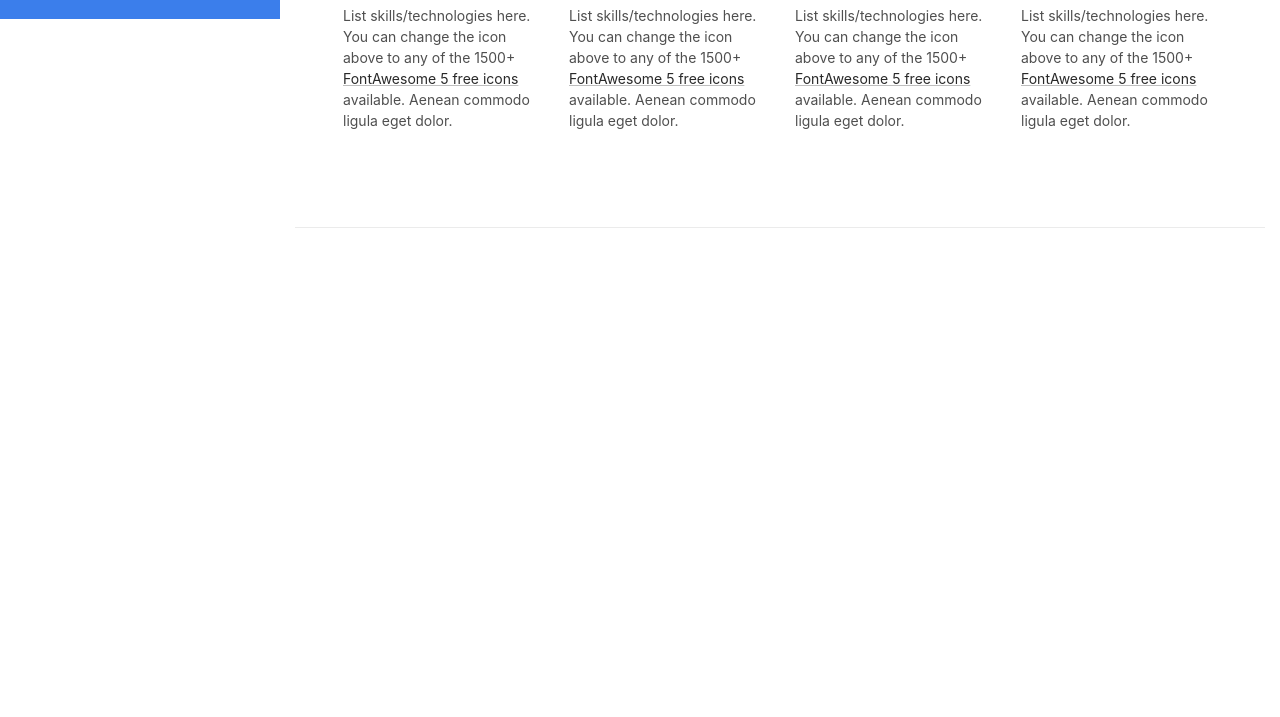
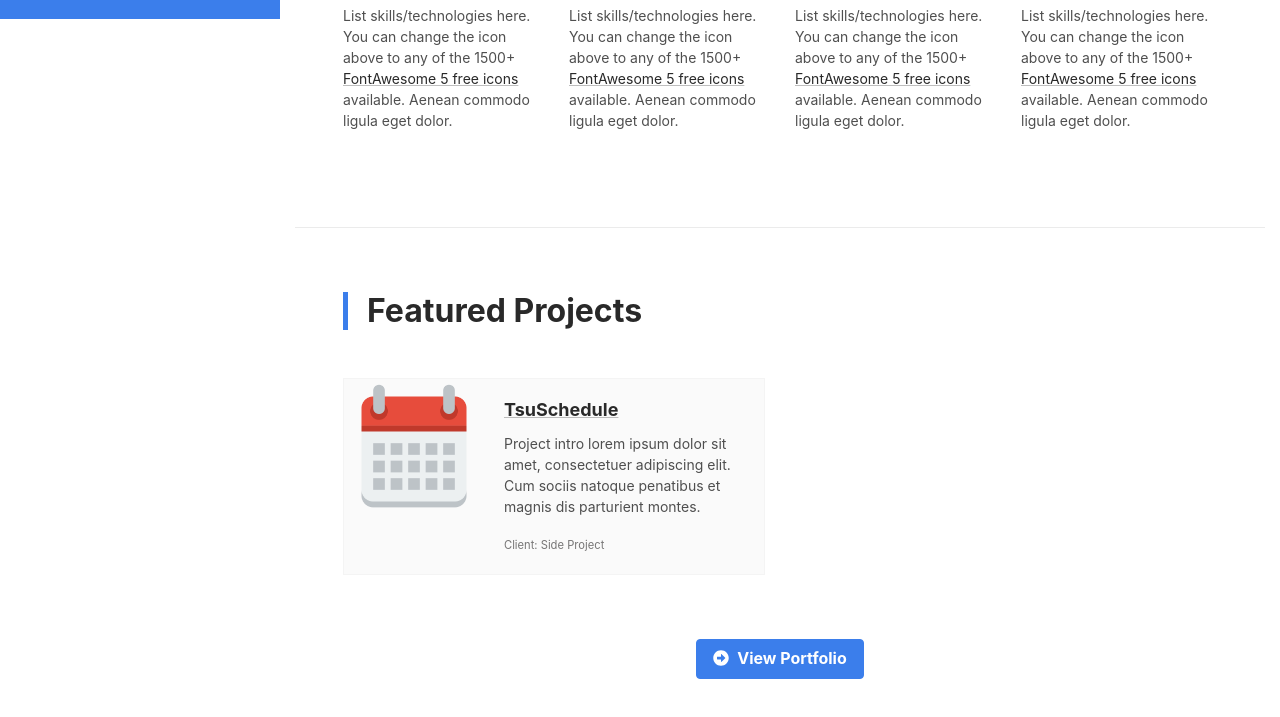
Before and after one commit to Mirianashvili/Mirianashvili.github.io, a plain HTML site: page index.html in a window 1280 px wide. Shown: the part 781-1498 px from the top of the page. Before the commit the page ends 1025 px from the top, so only its background shows below. Drawn offline with nearby package versions, Linux system fonts and the light colour scheme.

Commit message:
about page add portfolio item list

```diff
--- a/index.html
+++ b/index.html
@@ -127,6 +127,40 @@
 		</section>
 
 		<div class="container"><hr></div>
+
+		<section class="featured-section p-3 p-lg-5">
+			<div class="container">
+				<h2 class="section-title font-weight-bold mb-5">Featured Projects</h2>
+				<div class="row">
+					<div class="col-md-6 mb-5">
+						<div class="card project-card">
+							<div class="row no-gutters">
+								<div class="col-lg-4 card-img-holder">
+									<img src="assets/images/calendar.png" class="card-img" alt="image">
+								</div>
+								<div class="col-lg-8">
+									<div class="card-body">
+										<h5 class="card-title"><a href="project.html" class="theme-link">TsuSchedule</a></h5>
+										<p class="card-text">Project intro lorem ipsum dolor sit amet, consectetuer adipiscing elit. Cum sociis natoque penatibus et magnis dis parturient montes.</p>
+										<p class="card-text"><small class="text-muted">Client: Side Project</small></p>
+									</div>
+								</div>
+							</div>
+							<div class="link-mask">
+								<a class="link-mask-link" href="project.html"></a>
+								<div class="link-mask-text">
+									<a class="btn btn-secondary" href="project.html">
+										<svg class="svg-inline--fa fa-eye fa-w-18 mr-2" aria-hidden="true" focusable="false" data-prefix="fas" data-icon="eye" role="img" xmlns="http://www.w3.org/2000/svg" viewBox="0 0 576 512" data-fa-i2svg=""><path fill="currentColor" d="M572.52 241.4C518.29 135.59 410.93 64 288 64S57.68 135.64 3.48 241.41a32.35 32.35 0 0 0 0 29.19C57.71 376.41 165.07 448 288 448s230.32-71.64 284.52-177.41a32.35 32.35 0 0 0 0-29.19zM288 400a144 144 0 1 1 144-144 143.93 143.93 0 0 1-144 144zm0-240a95.31 95.31 0 0 0-25.31 3.79 47.85 47.85 0 0 1-66.9 66.9A95.78 95.78 0 1 0 288 160z"></path></svg><!-- <i class="fas fa-eye mr-2"></i> -->View Case Study
+									</a>
+								</div>
+							</div><!--//link-mask-->
+						</div><!--//card-->
+					</div><!--//col-->
+				</div><!--//row-->
+				<div class="text-center py-3"><a href="portfolio.html" class="btn btn-primary"><svg class="svg-inline--fa fa-arrow-alt-circle-right fa-w-16 mr-2" aria-hidden="true" focusable="false" data-prefix="fas" data-icon="arrow-alt-circle-right" role="img" xmlns="http://www.w3.org/2000/svg" viewBox="0 0 512 512" data-fa-i2svg=""><path fill="currentColor" d="M256 8c137 0 248 111 248 248S393 504 256 504 8 393 8 256 119 8 256 8zM140 300h116v70.9c0 10.7 13 16.1 20.5 8.5l114.3-114.9c4.7-4.7 4.7-12.2 0-16.9l-114.3-115c-7.6-7.6-20.5-2.2-20.5 8.5V212H140c-6.6 0-12 5.4-12 12v64c0 6.6 5.4 12 12 12z"></path></svg><!-- <i class="fas fa-arrow-alt-circle-right mr-2"></i> -->View Portfolio</a></div>
+			</div><!--//container-->
+		</section>
+
 	</div>
 
 
```
Also changed, not shown: resume.html (+0 -1 lines).
